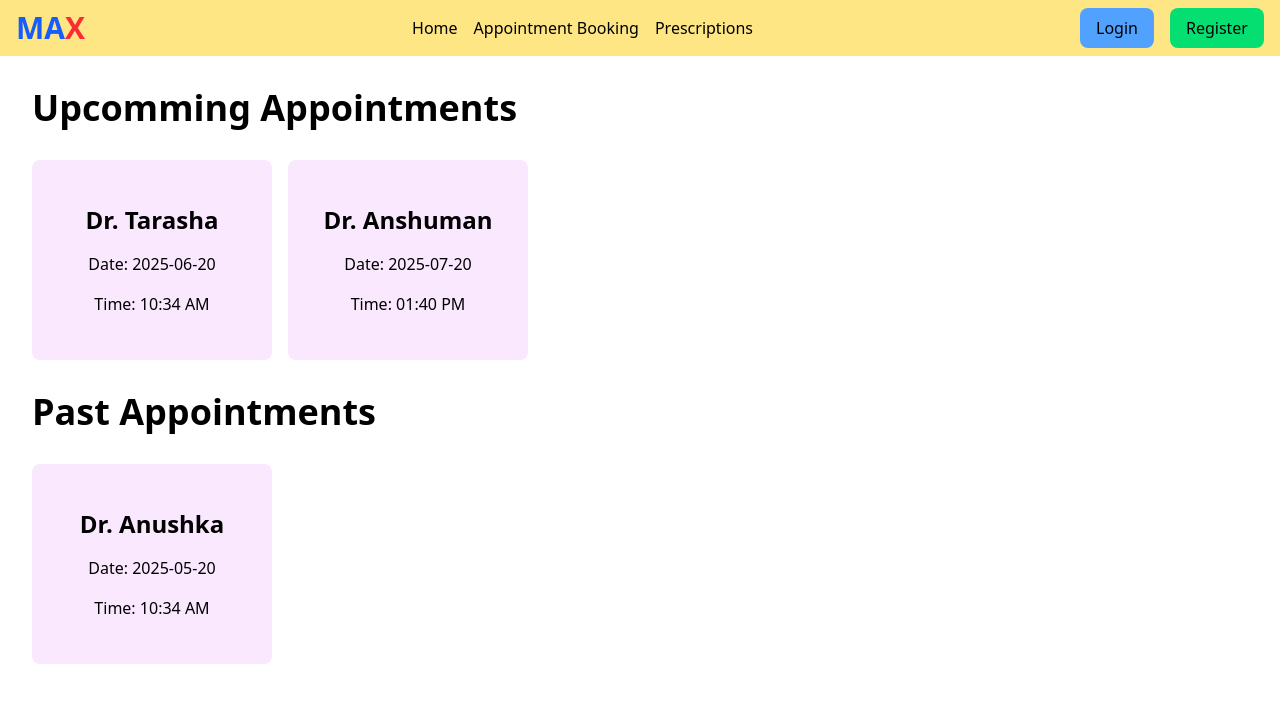
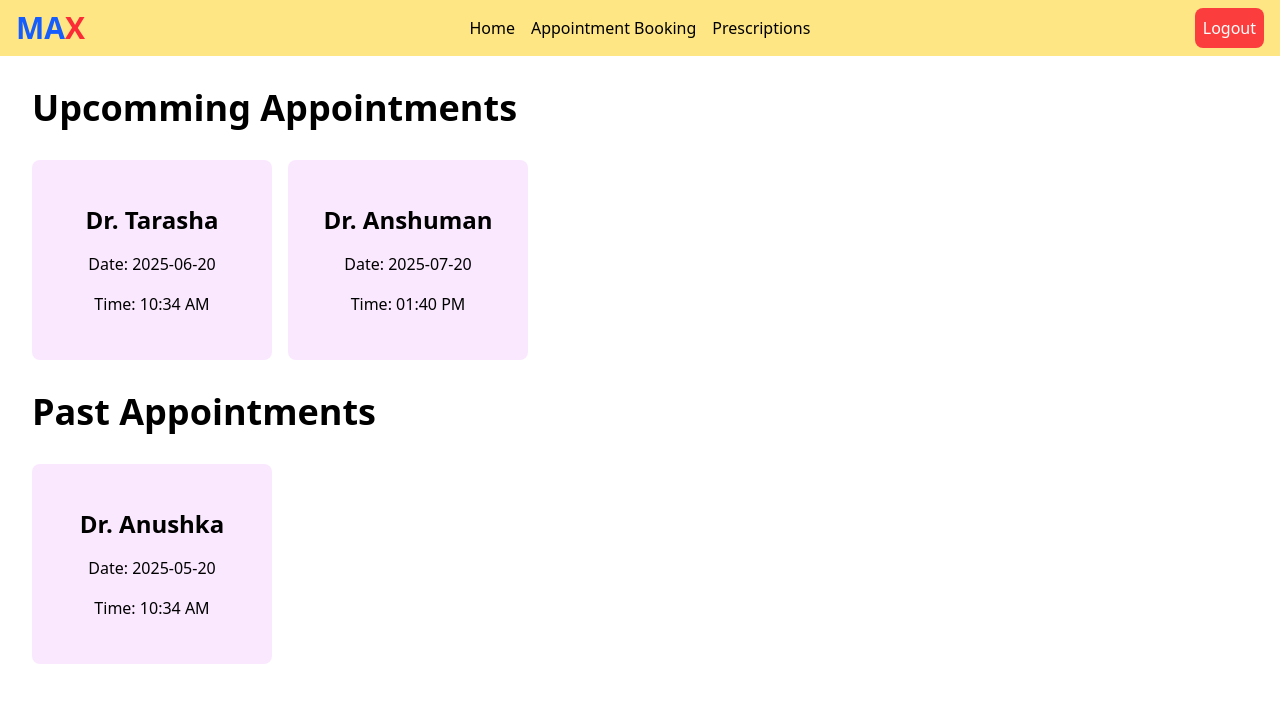
Before and after one commit to exewhyz/hms-319, a React (Vite) app: page / in a window 1280 px wide. Shown: the top 702 px of the page. Built offline with nearby package versions, Linux system fonts and the light colour scheme; sample sign-in values are in the browser's storage.

Commit message:
implemented public and private routing

```diff
--- a/src/App.jsx
+++ b/src/App.jsx
@@ -1,72 +1,29 @@
-import Card from "./components/Card";
+import Login from "./pages/Login.jsx";
+import Register from "./pages/Register.jsx"
+import AppointmentBooking from "./pages/AppointmentBooking.jsx"
+import Prescriptions from "./pages/Prescriptions.jsx"
+import Navbar from './components/Navbar.jsx'
+import Home from "./pages/Home.jsx"
+import { Routes, Route, Navigate } from "react-router-dom";
+import { useAuth } from "./context/AuthContext.jsx";
 
-const App = () => {
+export default function App() {
 
-  const appointments = [
-    {
-      id: 1,
-      doctor: "Dr. Anushka",
-      date: "2025-05-20",
-      time: "10:34 AM"
-    },
-    {
-      id: 2,
-      doctor: "Dr. Tarasha",
-      date: "2025-06-20",
-      time: "10:34 AM"
-    },
-    {
-      id: 3,
-      doctor: "Dr. Anshuman",
-      date: "2025-07-20",
-      time: "01:40 PM"
-    }
-  ];
-
-  const upcommingAppointments = appointments.filter((appt) => new Date(appt.date) > Date.now())
-  const pastAppointments = appointments.filter((appt) => new Date(appt.date) < Date.now())
-
-
+  const { isAuthenticated } = useAuth()
   return (
-    <div className="flex flex-col h-full gap-8">
-      <section>
-        <h1 className="font-bold text-4xl">Upcomming Appointments</h1>
-        <div className="flex gap-4 mt-8">
-          {
-            upcommingAppointments.map((appt) => {
-              return (
-                <Card
-                  key={appt.id}
-                  id={appt.id}
-                  doctor={appt.doctor}
-                  date={appt.date}
-                  time={appt.time}
-                />
-              )
-            })
-          }
-        </div>
-      </section>
-      <section>
-        <h1 className="font-bold text-4xl">Past Appointments</h1>
-        <div className="flex gap-4 mt-8">
-          {
-            pastAppointments.map((appt) => {
-              return (
-                <Card
-                  key={appt.id}
-                  id={appt.id}
-                  doctor={appt.doctor}
-                  date={appt.date}
-                  time={appt.time}
-                />
-              )
-            })
-          }
-        </div>
-      </section>
-    </div>
+    <>
+      <header>
+        <Navbar />
+      </header>
+      <main className='h-screen p-8'>
+        <Routes>
+          <Route path='/login' element={<Login />} />
+          <Route path='/register' element={<Register />} />
+          <Route path='/' element={isAuthenticated ? <Home /> : <Navigate to="/login" />} />
+          <Route path='/appointment-booking' element={isAuthenticated ? <AppointmentBooking /> : <Navigate to="/login" />} />
+          <Route path='/prescriptions' element={isAuthenticated ? <Prescriptions /> : <Navigate to="/login" />} />
+        </Routes>
+      </main>
+    </>
   )
 }
-
-export default App;
--- a/src/components/Navbar.jsx
+++ b/src/components/Navbar.jsx
@@ -1,7 +1,9 @@
 import React from 'react'
 import { Link } from 'react-router-dom'
+import { useAuth } from '../context/AuthContext'
 
 export default function Navbar() {
+    const { isAuthenticated, logout } = useAuth();
     return (
         <nav className='flex h-14 bg-amber-200 items-center justify-between px-4 py-2'>
             <Link to={"/"} className='font-bold text-3xl text-blue-600'>
@@ -13,8 +15,17 @@ export default function Navbar() {
                 <Link to={"/prescriptions"}>Prescriptions</Link>
             </div>
             <div className='flex gap-4'>
-                <Link className='bg-blue-400 px-4 py-2 rounded-lg' to={"/login"}>Login</Link>
-                <Link className='bg-green-400 px-4 py-2 rounded-lg' to={"/register"}>Register</Link>
+                {isAuthenticated
+                    ?
+                    <button onClick={logout} className='bg-red-500/90 text-white p-2 rounded-lg hover:bg-red-500 text-md'>
+                        Logout
+                    </button>
+                    :
+                    <>
+                        <Link className='bg-blue-400 px-4 py-2 rounded-lg' to={"/login"}>Login</Link>
+                        <Link className='bg-green-400 px-4 py-2 rounded-lg' to={"/register"}>Register</Link>
+                    </>
+                }
             </div>
         </nav>
     )
--- a/src/context/AuthContext.jsx
+++ b/src/context/AuthContext.jsx
@@ -58,7 +58,6 @@ export const AuthProvider = ({ children }) => {
     }
 
     const isAuthenticated = !!user
-    console.log(isAuthenticated)
 
     return (
         <AuthContext.Provider value={{ isAuthenticated, user, login, register, logout, loading, error }}>
--- a/src/main.jsx
+++ b/src/main.jsx
@@ -3,29 +3,13 @@ import ReactDOM from 'react-dom/client'
 import './index.css'
 import { BrowserRouter, Routes, Route } from 'react-router-dom'
 import App from './App.jsx'
-import Login from "./pages/Login.jsx";
-import Register from "./pages/Register.jsx"
-import AppointmentBooking from "./pages/AppointmentBooking.jsx"
-import Prescriptions from "./pages/Prescriptions.jsx"
-import Navbar from './components/Navbar.jsx'
 import { AuthProvider } from './context/AuthContext.jsx'
 
 ReactDOM.createRoot(document.getElementById('root')).render(
   <React.StrictMode>
     <BrowserRouter>
       <AuthProvider>
-        <header>
-          <Navbar />
-        </header>
-        <main className='h-screen p-8'>
-          <Routes>
-            <Route path='/' element={<App />} />
-            <Route path='/login' element={<Login />} />
-            <Route path='/register' element={<Register />} />
-            <Route path='/appointment-booking' element={<AppointmentBooking />} />
-            <Route path='/prescriptions' element={<Prescriptions />} />
-          </Routes>
-        </main>
+        <App />
       </AuthProvider>
     </BrowserRouter>
   </React.StrictMode>
--- /dev/null
+++ b/src/pages/Home.jsx
@@ -0,0 +1,72 @@
+import Card from "../components/Card";
+
+const Home = () => {
+
+    const appointments = [
+        {
+            id: 1,
+            doctor: "Dr. Anushka",
+            date: "2025-05-20",
+            time: "10:34 AM"
+        },
+        {
+            id: 2,
+            doctor: "Dr. Tarasha",
+            date: "2025-06-20",
+            time: "10:34 AM"
+        },
+        {
+            id: 3,
+            doctor: "Dr. Anshuman",
+            date: "2025-07-20",
+            time: "01:40 PM"
+        }
+    ];
+
+    const upcommingAppointments = appointments.filter((appt) => new Date(appt.date) > Date.now())
+    const pastAppointments = appointments.filter((appt) => new Date(appt.date) < Date.now())
+
+
+    return (
+        <div className="flex flex-col h-full gap-8">
+            <section>
+                <h1 className="font-bold text-4xl">Upcomming Appointments</h1>
+                <div className="flex gap-4 mt-8">
+                    {
+                        upcommingAppointments.map((appt) => {
+                            return (
+                                <Card
+                                    key={appt.id}
+                                    id={appt.id}
+                                    doctor={appt.doctor}
+                                    date={appt.date}
+                                    time={appt.time}
+                                />
+                            )
+                        })
+                    }
+                </div>
+            </section>
+            <section>
+                <h1 className="font-bold text-4xl">Past Appointments</h1>
+                <div className="flex gap-4 mt-8">
+                    {
+                        pastAppointments.map((appt) => {
+                            return (
+                                <Card
+                                    key={appt.id}
+                                    id={appt.id}
+                                    doctor={appt.doctor}
+                                    date={appt.date}
+                                    time={appt.time}
+                                />
+                            )
+                        })
+                    }
+                </div>
+            </section>
+        </div>
+    )
+}
+
+export default Home;
```
